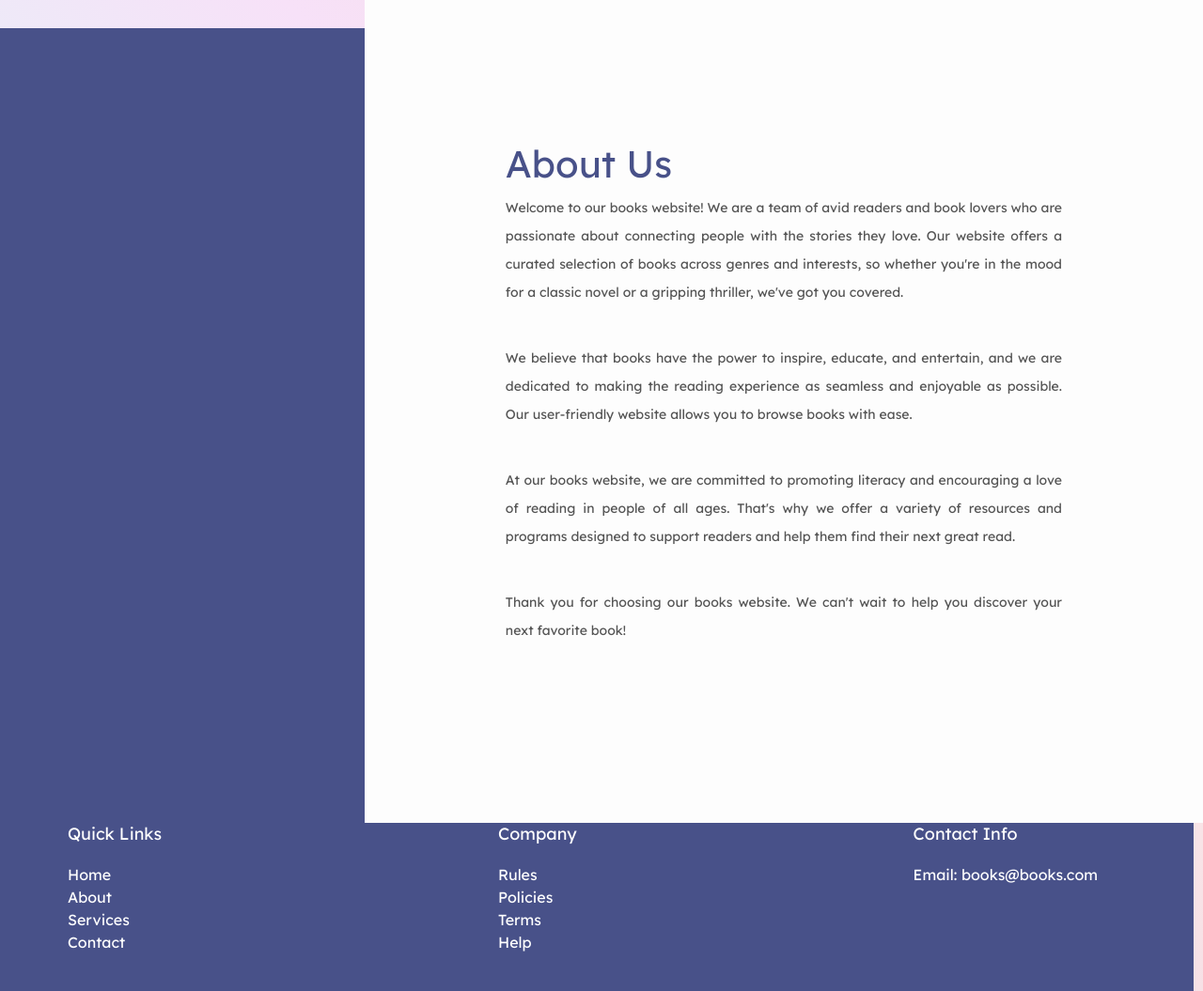
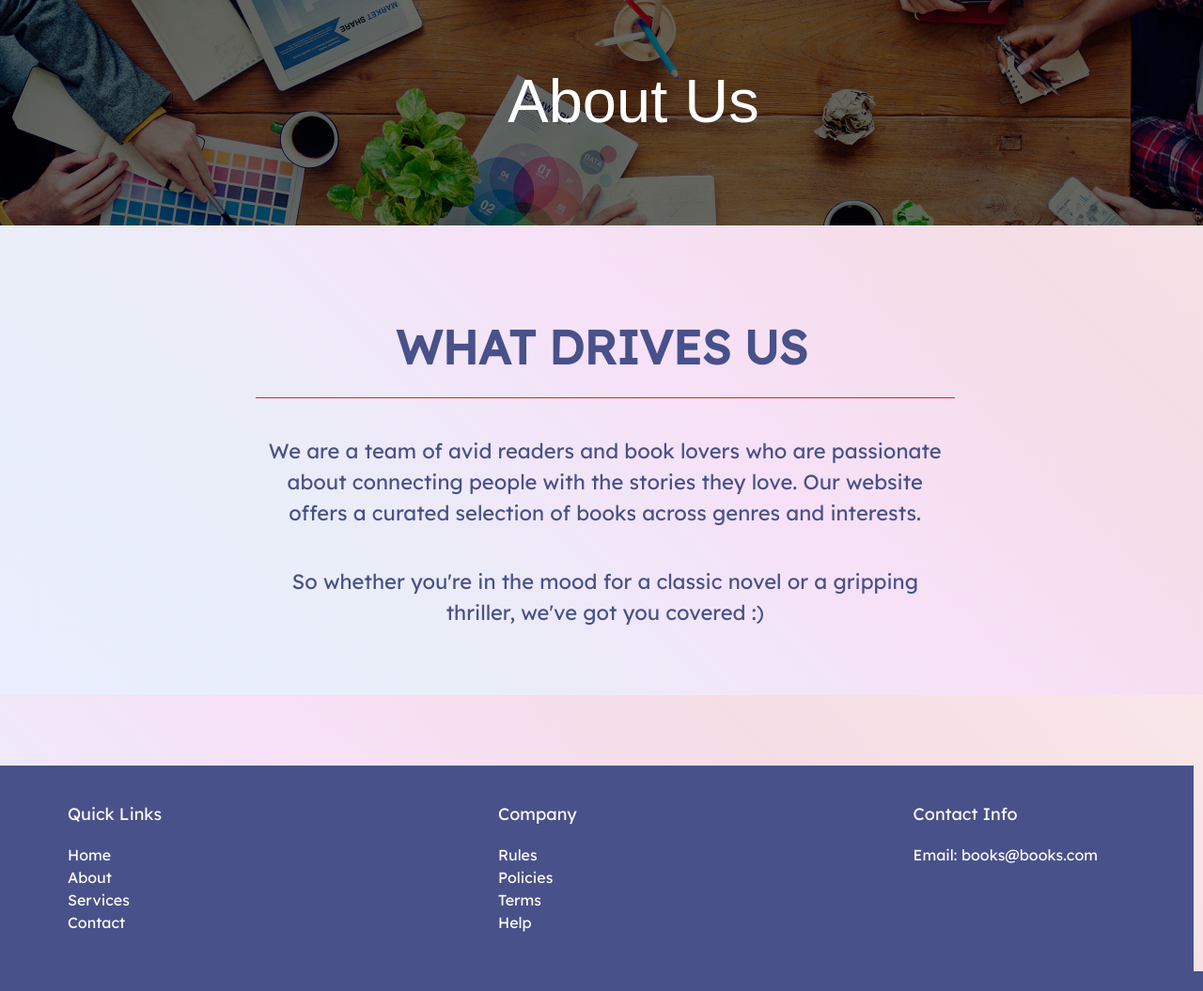
Before and after one commit to Dhruvi111/Book_Review_Aggregator_and_Price_Comparison_Website, a Django app: page /about/ in a window 1280 px wide. Shown: the part 60-1115 px from the top of the page at 94% size. After the commit the page ends 1094 px from the top, so only its background shows below. Run offline with Django 4.2, Linux system fonts and the light colour scheme.

Commit message:
About page

```diff
--- a/Books/bookReview/static/bookReview/css/landing_css.css
+++ b/Books/bookReview/static/bookReview/css/landing_css.css
@@ -172,3 +172,82 @@ body .carousel-indicators {
     color: #E9EEF8ff;
     border-radius: 20px;
 }
+
+
+
+.separator-type, .title-type, .intro-type, .content-type .intro-type p {
+    position: relative;
+}
+.intro-type .container {
+    padding: 107px 0px 102px 0px !important;
+}
+#product-header-section, .intro-type .container {
+    padding: 68px 15px 72px !important;
+}
+@media (min-width: 1630px){
+.container{
+    width: 1630px;
+}
+}
+
+
+.parallax {
+    background-attachment: inherit !important;
+}
+.parallax {
+    background-attachment: inherit !important;
+    background-repeat: repeat;
+    background-size: cover;
+    position: absolute;
+    top: 0px;
+    bottom: 0px;
+    width: 100%;
+    z-index: -10;
+}
+.company-heading h1 {
+    margin-bottom: 40px;
+    line-height: 80px;
+    color: #fff;
+    font-weight: 700 !important;
+    text-align: center;
+}
+.seo-header, .product-header, .intro-type .container h1.white, .company-heading h1 {
+    font-family: 'Raleway', sans-serif;
+    font-weight: 100 !important;
+    text-transform: capitalize;
+    font-size: 65px;
+    margin-bottom: 20px;
+}
+.company-sections h2, .careers-sections h2, .perks-section h2 {
+    font-weight: 800;
+    font-size: 50px;
+}
+
+.red-border {
+    border-right-width: 50%;
+    border-left-width: 50%;
+    border-bottom: 1px solid #d2282e;
+    margin: 0 auto;
+    height: 16px;
+    text-align: center;
+
+}
+
+.ct-u-size22 {
+    font-size: 22px;
+}
+
+.marginTop40 {
+    margin-top: 40px !important;
+}
+.ct-u-paddingBoth100 {
+    padding: 100px 15px;
+}
+
+.col-md-8{
+    margin-left: 17%;
+}
+
+.col-md-12{
+    margin-left: 3%;
+}
--- a/Books/bookReview/templates/bookReview/about.html
+++ b/Books/bookReview/templates/bookReview/about.html
@@ -10,31 +10,28 @@
 
 {% block body %}
 {% comment %} style="background: url('/static/bookReview/images/bookbg.jpg') no-repeat left;  overflow: hidden;" {% endcomment %}
-<div class="about-section">
-
-    <div class="inner-container">
-
-        <h1>About Us</h1>
-        <p class="text">
-            Welcome to our books website!
-
-            We are a team of avid readers and book lovers who are passionate about connecting people
+<div class="ct-pageWrapper" id="ct-js-wrapper">
+    <section class="company-heading intro-type" id="parallax-one">
+      <div class="container">
+        <div class="row product-title-info">
+          <div class="col-md-12">
+            <h1>About Us</h1>
+          </div>
+        </div>
+      </div>
+      <div class="parallax" id="parallax-cta" style="background-image:url('/static/bookReview/images/hero.jpg');"></div>
+    </section>
+    <section class="story-section company-sections ct-u-paddingBoth100 paddingBothHalf noTopMobilePadding" id="section">
+      <div class="container text-center">
+        <h2>WHAT DRIVES US</h2>
+        <div class="col-md-8 col-md-offset-2">
+          <div class="red-border"></div>
+          <p class="ct-u-size22 ct-u-fontWeight300 marginTop40">We are a team of avid readers and book lovers who are passionate about connecting people
             with the stories they love. Our website offers a curated selection of books across genres and
-            interests, so whether you're in the mood for a classic novel or a gripping thriller, we've got you covered.
-        </p>
-        <p class="text">We believe that books have the power to inspire, educate, and entertain, and we are dedicated
-        to making the reading experience as seamless and enjoyable as possible.
-        Our user-friendly website allows you to browse books with ease.
-        </p>
-        <p class="text">At our books website, we are committed to promoting literacy and encouraging a love
-        of reading in people of all ages. That's why we offer a variety of resources and programs
-        designed to support readers and help them find their next great read.
-        </p>
-
-        <p class="text">Thank you for choosing our books website. We can't wait to help you discover your next favorite book!</p>
-
+            interests.</p>
+            <p class="ct-u-size22 ct-u-fontWeight300 marginTop40">So whether you're in the mood for a classic novel or a gripping thriller, we've got you covered :)</p>
+        </div>
+      </div>
+    </section>
     </div>
-</div>
-</div>
-
 {% endblock body %}
```
Also changed, not shown: Books/bookReview/static/bookReview/images/hero.jpg (added).
